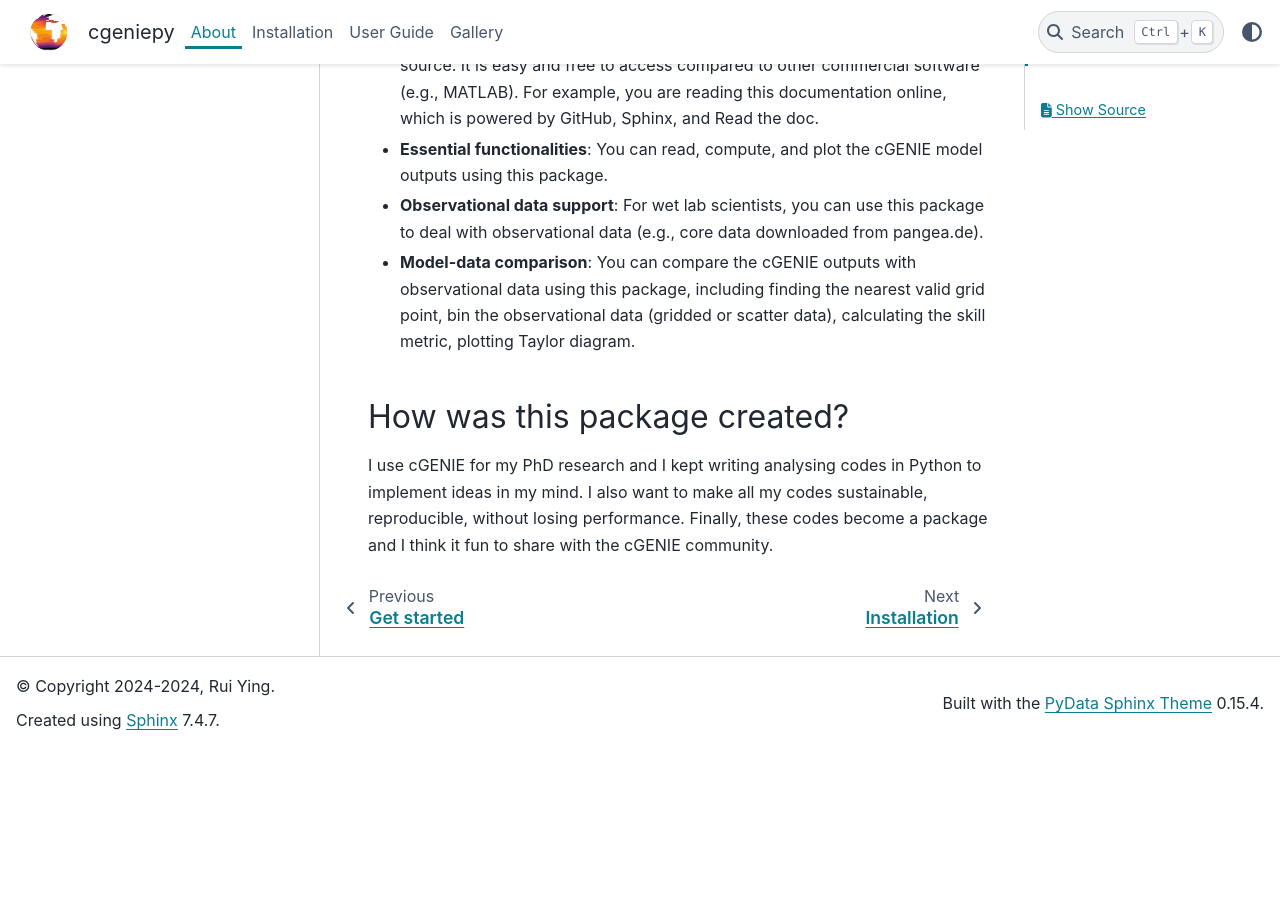
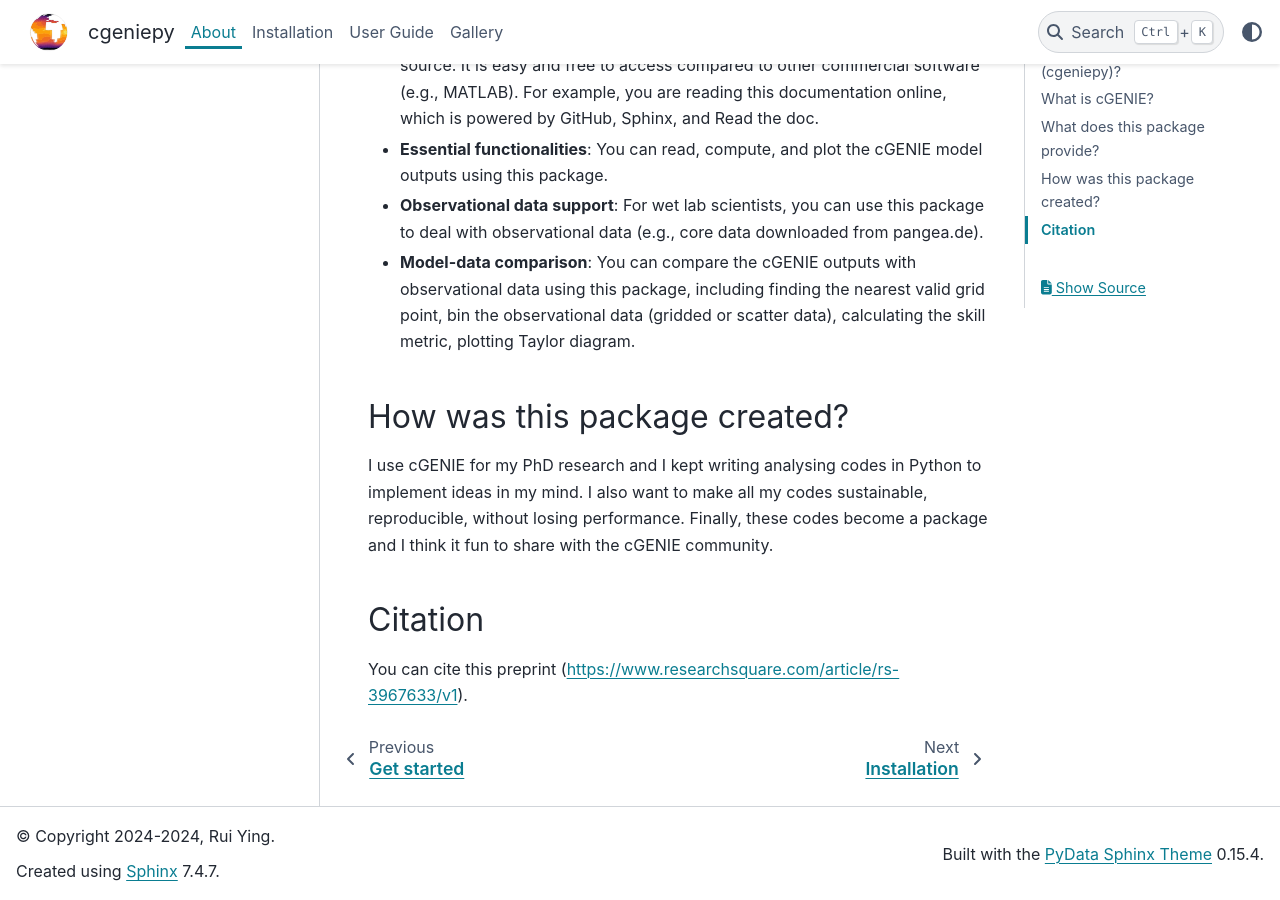
Before and after one commit to ruiying-ocean/cgeniepy, a Sphinx documentation site: the page built from docs/source/about.rst, in a window 1280 px wide and 900 px high, scrolled down 825 px. Built offline with Sphinx 7.4.7 and the PyData theme 0.15.4, drawn with Linux system fonts in a browser that asks for light colours; before the commit the page ends 1575 px from its top, so only the background shows below that.

Commit message:
add citation in about.rst

```diff
--- a/docs/source/about.rst
+++ b/docs/source/about.rst
@@ -28,3 +28,8 @@ Here are the core features of this package:
 How was this package created?
 ------------------------------
 I use cGENIE for my PhD research and I kept writing analysing codes in Python to implement ideas in my mind. I also want to make all my codes sustainable, reproducible, without losing performance. Finally, these codes become a package and I think it fun to share with the cGENIE community.
+
+
+Citation
+------------------
+You can cite this preprint (https://www.researchsquare.com/article/rs-3967633/v1).
```
